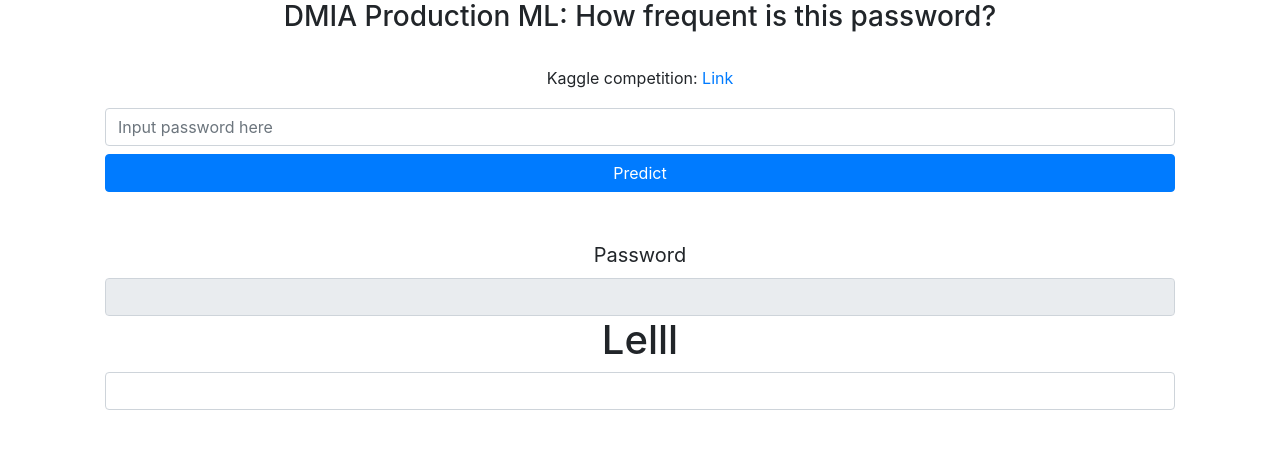
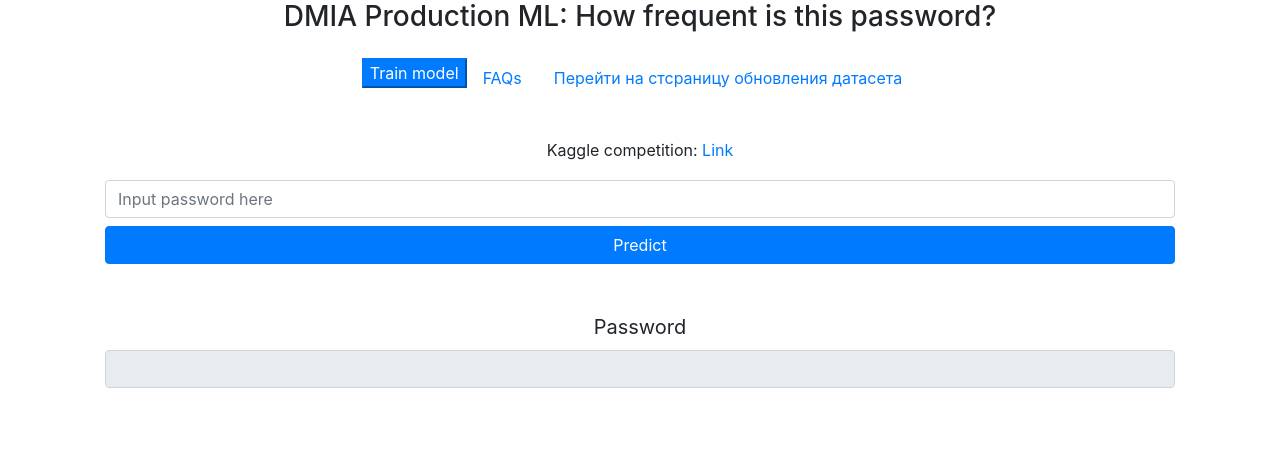
Before and after one commit to Lisstrange/password_complexity, a Flask app: page / in a window 1280 px wide. Shown: the top 449 px of the page. Run offline with Flask 2, Linux system fonts and the light colour scheme; parts of the project's set-up code (start-up, migrations or seed data) failed here and were passed over; some libraries are stand-ins or nearby versions.

Commit message:
changed index html and added train path

```diff
--- a/password_complexity/app/app.py
+++ b/password_complexity/app/app.py
@@ -7,11 +7,11 @@ from flask import Flask, request, jsonify, render_template
 from flask_bootstrap import Bootstrap
 from flask.wrappers import Response
 from werkzeug.wrappers import response
-from password_complexity.pipelines.predict_model import predict_model#, train_model
+from password_complexity.pipelines.predict_model import predict_model
+from password_complexity.pipelines.train_model import train_model
 from password_complexity.features.generate import generate_features
 # from lstm_model.base_model import PasswordLSTM
 # from lstm_model.utils import response_json
-
 
 CONFIG_PATH= 'CONFIG_PATH.yaml'
 # Flask instance
@@ -58,29 +58,19 @@ def predict():
     return prediction
 
 
-@app.route('/train_model', methods=['GET'])
-def train_model() -> str:
-    """
-    load last model config pipeline and train model with tuning hyperparameters
-    """
+# @app.route('/train_model', methods=['GET'])
+# def train_model_() -> str:
+#     """
+#     load last model config pipeline and train model with tuning hyperparameters
+#     """
 
 
 
+#     return train_model
 
-    return 'Train completed!'
-# @app.route("/", methods=["POST", "GET"])
-# def index():
-#     """Main form rendering"""
-#     if request.method == "POST":
-#         action = request.form["action"] == "predict"
-#         pw = request.form["password"]
-#         pass_freq = password_model.predict(pw)
-#         return render_template("index.html", password=pw, prediction=pass_freq)
-#     else:
-#         return render_template("index.html")
-
-
-
+@app.route("/update_dataseet")
+def update_dataseet():
+    return "Привет Нелли!"
 
 if __name__ == "__main__":
     # for development set "debug=True" in app.run
--- a/password_complexity/app/templates/index.html
+++ b/password_complexity/app/templates/index.html
@@ -8,12 +8,28 @@
     integrity="sha384-ggOyR0iXCbMQv3Xipma34MD+dH/1fQ784/j6cY/iJTQUOhcWr7x9JvoRxT2MZw1T" crossorigin="anonymous">
 {% endblock %}
 
+
+
 {% block content %}
 <div class="container">
     <div class="text-center">
         <div class="card-reader">
             <h3>DMIA Production ML: How frequent is this password?</h3>
+
+
         </div>
+        <div class="container">
+            <header class="d-flex justify-content-center py-3">
+              <ul class="nav nav-pills">
+                <form action="train_model">
+                    <button type="train" class="btn-primary" href="#" name="action">Train model</button>
+                </form>
+                <li class="nav-item"><a href="#" class="nav-link">FAQs</a></li>
+                <li class="nav-item"><a href="/update_dataseet" class="nav-link">Перейти на стсраницу обновления датасета</a></li>
+              </ul>
+            </header>
+          </div>
+
 
         <div class="card-body">
             <blockquote class="blockquote mb-0">
@@ -28,15 +44,12 @@
                     <button type="submit" class="btn btn-primary btn-block mt-2" name="action">Predict</button>
                 </form>
 
+
                 <form>
                     <div class="form-row mt-5">
                     <div class="col">
                     <label for="password_id">Password</label>
                     <input type="text" class="form-control" id="prediction_id" placeholder="{{ prediction }}" readonly>
-                        <h1>Lelll</h1>
-                    <form method="POST">
-                        <input type="text" , name="title", id="title", class="form-control"><br>
-                    </form>
                         </div>
                     </div>
                 </form>
@@ -48,34 +61,3 @@
 </html>
 
 {% endblock %}
-
-<!-- <!DOCTYPE html>
-<html lang="en">
-<head>
-    <meta charset="UTF-8">
-    <meta http-equiv="X-UA-Compatible" content="IE=edge">
-    <meta name="viewport" content="width=device-width, initial-scale=1.0">
-    <title>Привет</title>
-</head>
-<body>
-    <h1>Привет Ингуш!</h1>
-</body>
-</html> -->
-
-
-
-
-
-<!-- <link rel="stylesheet" href="https://stackpath.bootstrapcdn.com/bootstrap/4.3.1/css/bootstrap.min.css"
-    integrity="sha384-ggOyR0iXCbMQv3Xipma34MD+dH/1fQ784/j6cY/iJTQUOhcWr7x9JvoRxT2MZw1T" crossorigin="anonymous">
-
-
-
-<head>
-    <meta charset="UTF-8">
-    <link rel="stylesheet"
-            href="https://stackpath.bootstrapcdn.com/bootstrap/4.3.1/css/bootstrap.min.css"
-            integrity="sha384-ggOyR0iXCbMQv3Xipma34MD+dH/1fQ784/j6cY/iJTQUOhcWr7x9JvoRxT2MZw1T"
-            crossorigin="anonymous">
-    <title>How frequent is this password?</title>
-</head> -->
--- a/password_complexity/pipelines/predict_model.py
+++ b/password_complexity/pipelines/predict_model.py
@@ -1,5 +1,5 @@
 '''
-Train pipeline and save best result
+Predict pipeline
 '''
 import argparse
 
@@ -14,8 +14,6 @@ import os
 from pathlib import Path
 
 
-# print('текущий путь',os.path.abspath(''))
-# print()
 # print()
 config_path=Path.cwd().joinpath('CONFIG_PATH.yaml')
 # print('путь к файлу со всеми путями',config_path)
```
Also changed, not shown: password_complexity/pipelines/train_model.py (+88 -0 lines), password_complexity/pipelines/__init__.py (added), 1 other file.
